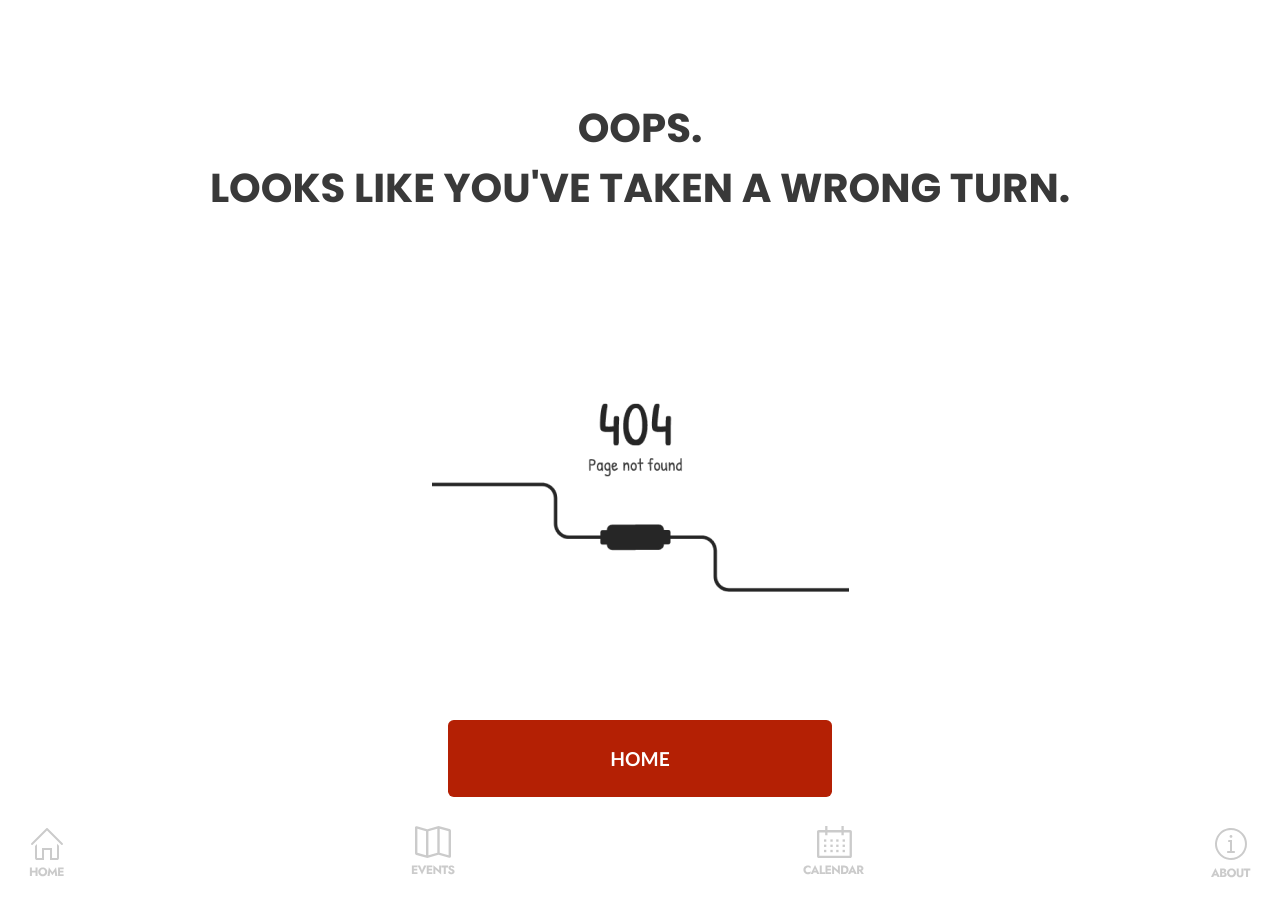
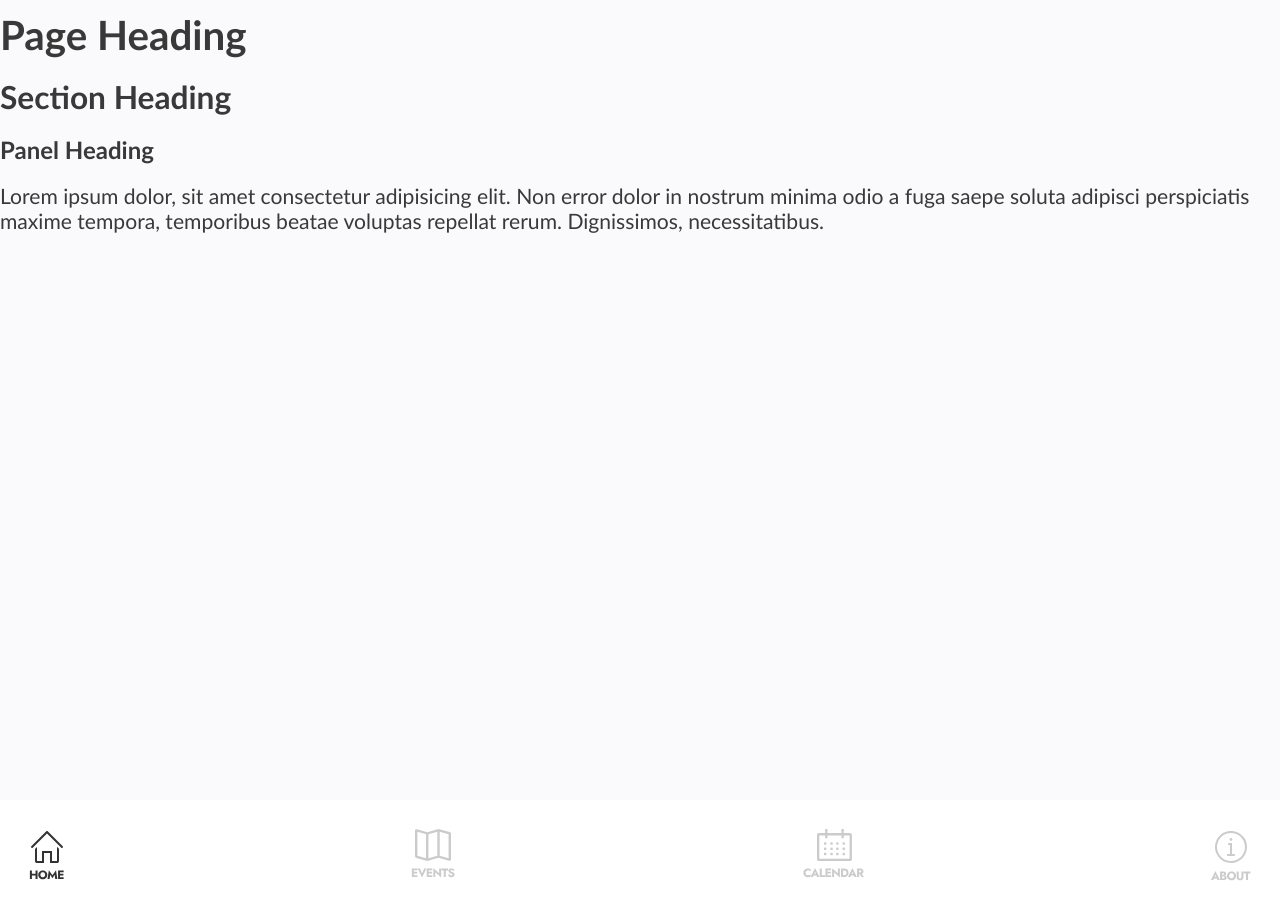
Before and after one commit to nology-tech/Union-Client-Project, a React (Vite) app: page / in a window 1280 px wide. Built offline with nearby package versions, Linux system fonts and the light colour scheme.

Commit message:
updated README.md and Error route

```diff
--- a/src/App.tsx
+++ b/src/App.tsx
@@ -8,7 +8,7 @@ const App = () => {
   return (
     <>
       <Routes>
-        <Route path="/home" element={<Home />} />
+        <Route path="/" element={<Home />} />
         <Route path="/events" element={""} />
         <Route path="/calendar" element={""} />
         <Route path="/about" element={""} />
--- a/src/components/Nav/Nav.tsx
+++ b/src/components/Nav/Nav.tsx
@@ -11,7 +11,7 @@ const Nav = () => {
       <nav className="nav">
         <ul className="nav__links">
           <NavLink
-            to="/home"
+            to="/"
             className={({ isActive }) =>
               isActive ? "nav__link--active" : "nav__link"
             }
--- a/src/pages/Error/Error.scss
+++ b/src/pages/Error/Error.scss
@@ -1,11 +1,12 @@
 @use "../../styles/variables" as *;
 
 .error {
+  max-height: 100vh;
   text-align: center;
-  margin: 5vh auto 0 auto;
+  margin: auto auto;
 
   &__heading {
-    padding: 2.5rem;
+    padding: 8vh 3vh 2vh 3vh;
     font-family: $modern-header;
   }
 
@@ -14,4 +15,8 @@
     justify-content: center;
     margin: auto;
   }
+
+  &__image {
+    width: 100vw;
+  }
 }
--- a/src/pages/Error/Error.tsx
+++ b/src/pages/Error/Error.tsx
@@ -1,5 +1,5 @@
 import "./Error.scss";
-import ErrorImage from "../../assets/images/404Error.png";
+import errorImage from "../../assets/images/404-error.png";
 import Button from "../../components/Button/Button";
 import { useNavigate } from "react-router-dom";
 
@@ -7,7 +7,7 @@ const Error = () => {
   const navigate = useNavigate();
 
   const handleClick = () => {
-    navigate("/home");
+    navigate("/");
   };
 
   return (
@@ -15,7 +15,7 @@ const Error = () => {
       <h1 className="error__heading">
         OOPS. <br /> LOOKS LIKE YOU'VE TAKEN A WRONG TURN.
       </h1>
-      <img className="error__image" src={ErrorImage} alt="Error Image" />
+      <img className="error__image" src={errorImage} alt="Error Image" />
       <div className="error__button">
         <Button label="Home" onClick={handleClick} />
       </div>
```
Also changed, not shown: src/assets/images/404-error.png (renamed from src/assets/images/404Error.png), 1 other file (tests, documents, lock files or other folders).
